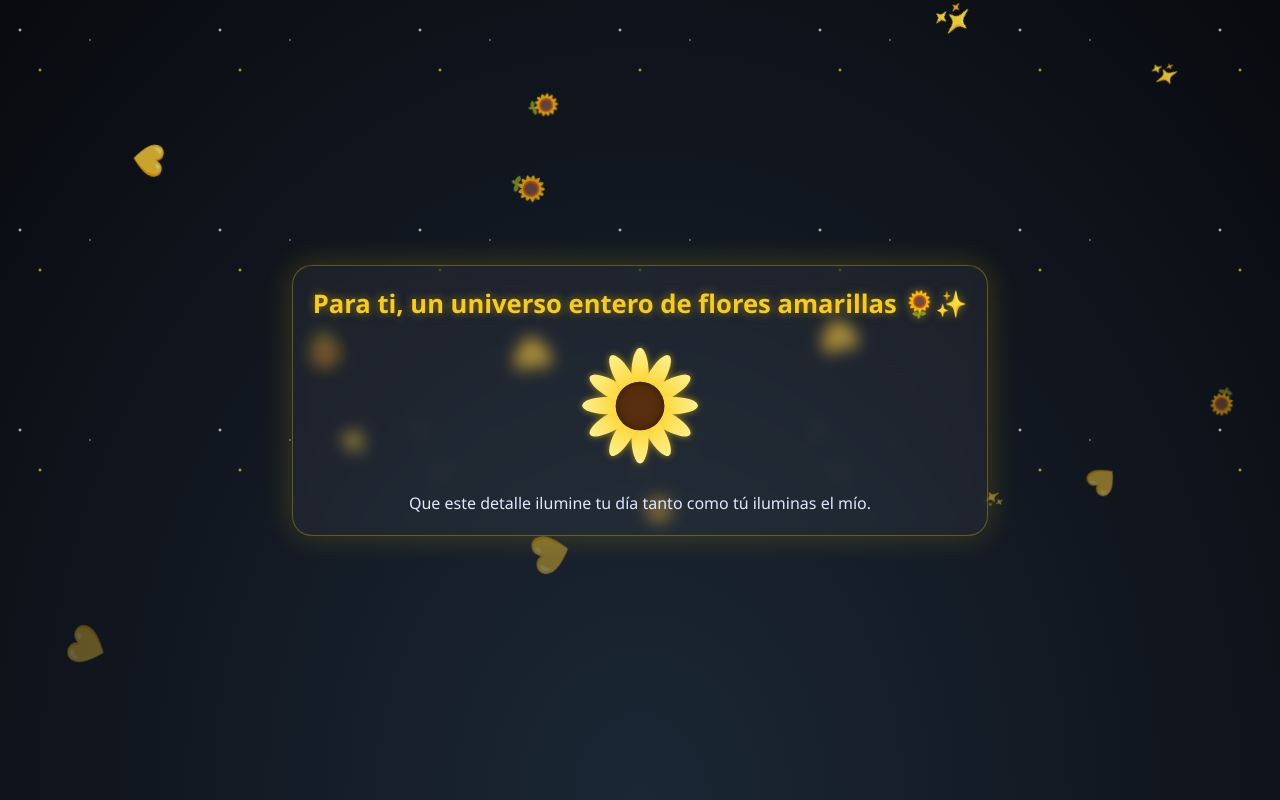
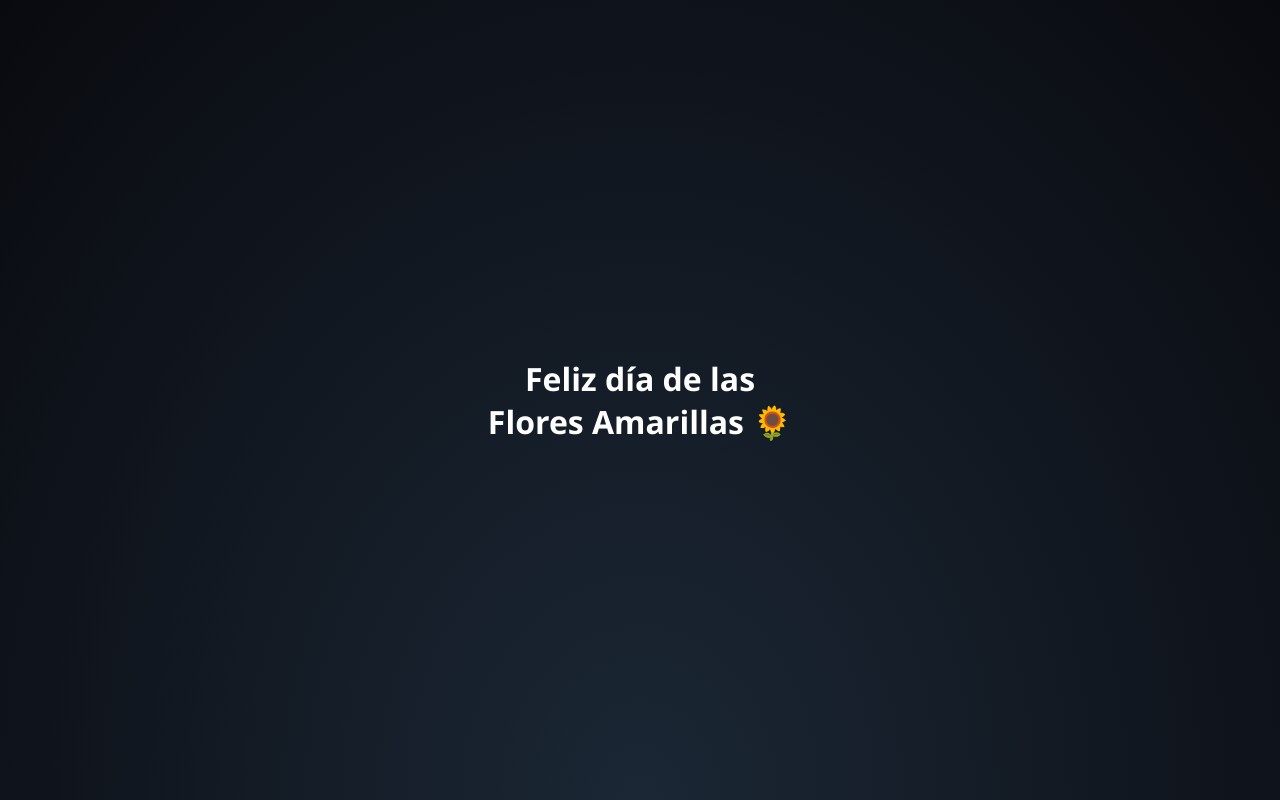
Before and after one commit to juegosline507-sudo/flores-amarillas, a plain HTML site: page index.html in a window 1280 px wide. Drawn offline with nearby package versions, Linux system fonts and the light colour scheme.

Commit message:
Update index.html

```diff
--- a/index.html
+++ b/index.html
@@ -3,29 +3,16 @@
 <head>
   <meta charset="UTF-8">
   <meta name="viewport" content="width=device-width, initial-scale=1.0">
-  <title>Universo de Flores Amarillas 🌻✨</title>
+  <title>Feliz día de las Flores Amarillas 🌻</title>
   <link rel="stylesheet" href="style.css">
+  <script src="https://cdnjs.cloudflare.com/ajax/libs/three.js/r128/three.min.js"></script>
 </head>
 <body>
-  <div id="stars"></div>
-  <div id="stars2"></div>
+  <div id="canvas-container"></div>
 
-  <div class="container">
-    <h1 class="title">Para ti, un universo entero de flores amarillas 🌻✨</h1>
-
-    <div class="sunflower">
-      <div class="center"></div>
-      <div class="petals">
-        <div></div><div></div><div></div><div></div>
-        <div></div><div></div><div></div><div></div>
-        <div></div><div></div><div></div><div></div>
-      </div>
-    </div>
-
-    <p class="message">Que este detalle ilumine tu día tanto como tú iluminas el mío.</p>
+  <div class="overlay">
+    <h1 class="glow-title">Feliz día de las<br>Flores Amarillas 🌻</h1>
   </div>
-
-  <div id="falling-flowers"></div>
 
   <script src="script.js"></script>
 </body>
```
